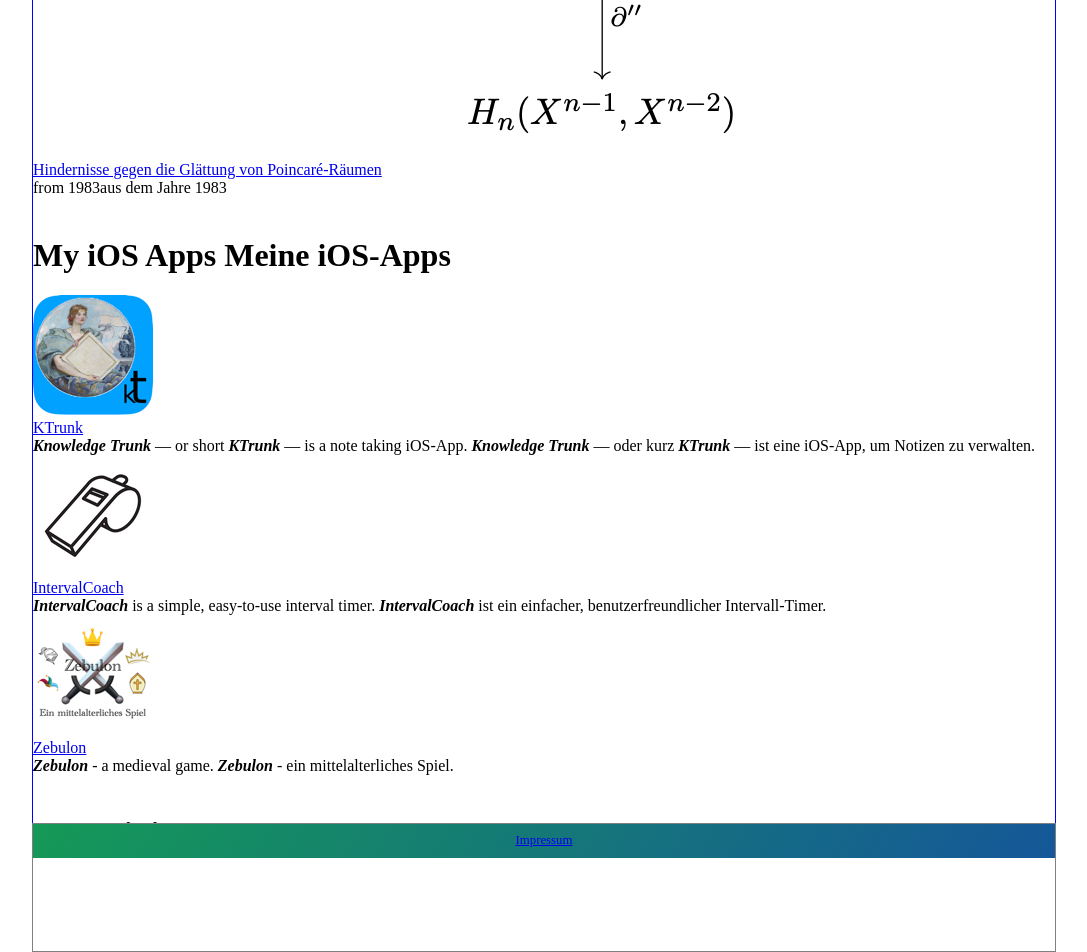
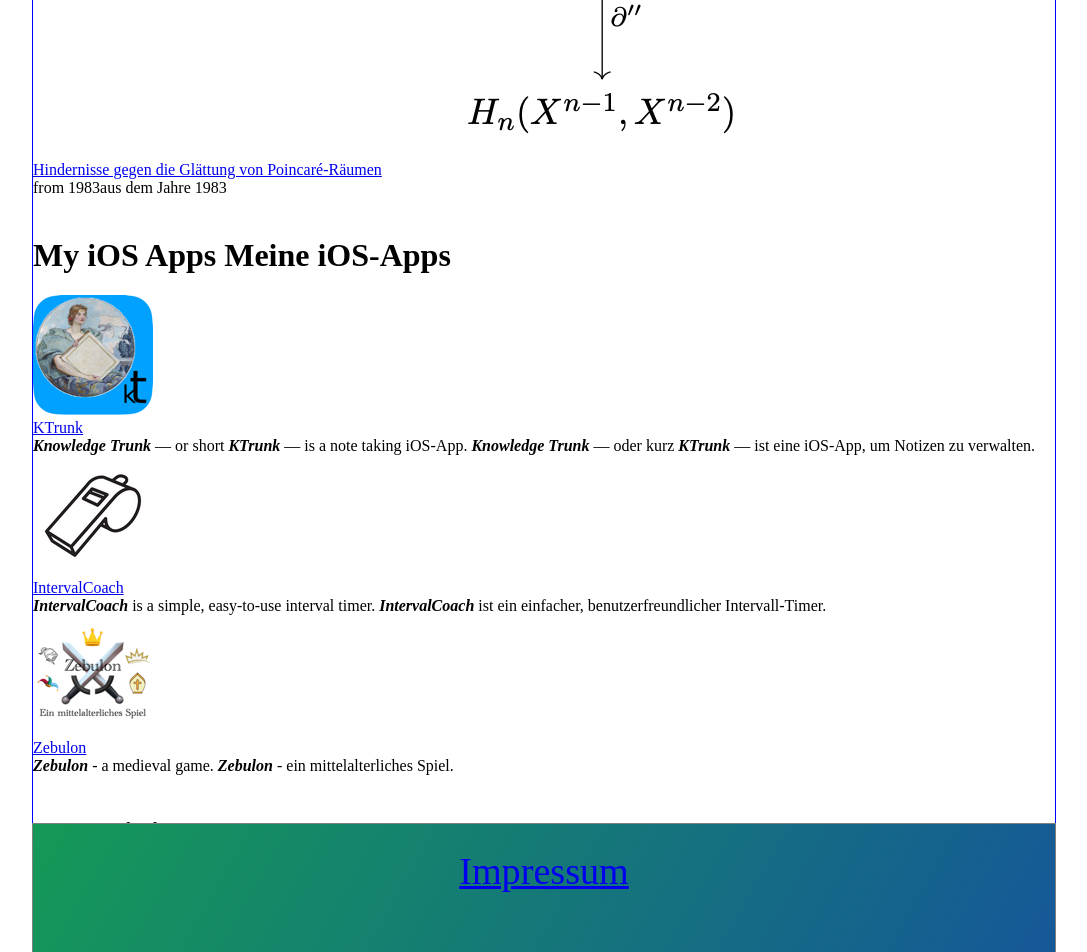
Before and after one commit to cs-LA/home, a Jekyll site: the page built from README.md, in a window 1280 px wide. Shown: the part 1592-2544 px from the top of the page, without its empty margins (96-1183 px from the left). Built offline with Jekyll 4.4.1, drawn with Linux system fonts in a browser that asks for light colours; our own code applies the rules of GitHub Pages for plain Markdown files.

Commit message:
Update footerLayout.css

```diff
--- a/styles/footerLayout.css
+++ b/styles/footerLayout.css
@@ -1,13 +1,13 @@
 .footerBanner {
+  height: 100%;
   background-color: #159957;
   background-image: linear-gradient(120deg, #159957, #155799);
+  padding-top: 1vh;
   text-align: center;
-  padding-top: .6rem;
-  padding-bottom: .6rem;
 }
 
 .footerText {
-  font-size: 0.8em;
+  font-size: 1.5vh;
   color: #e8eef8;
-  text-align: center;
+  color: yellow;
 }
```
